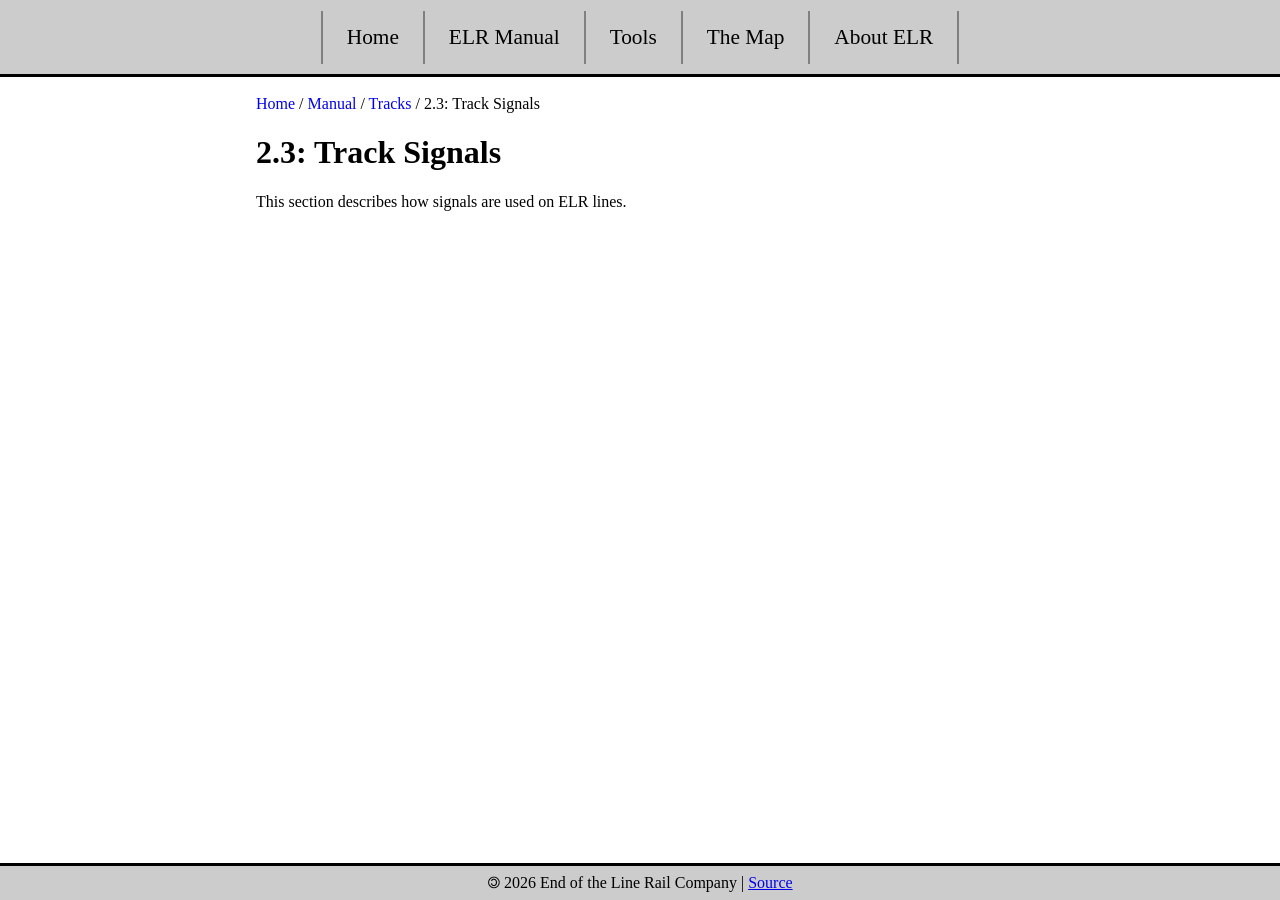
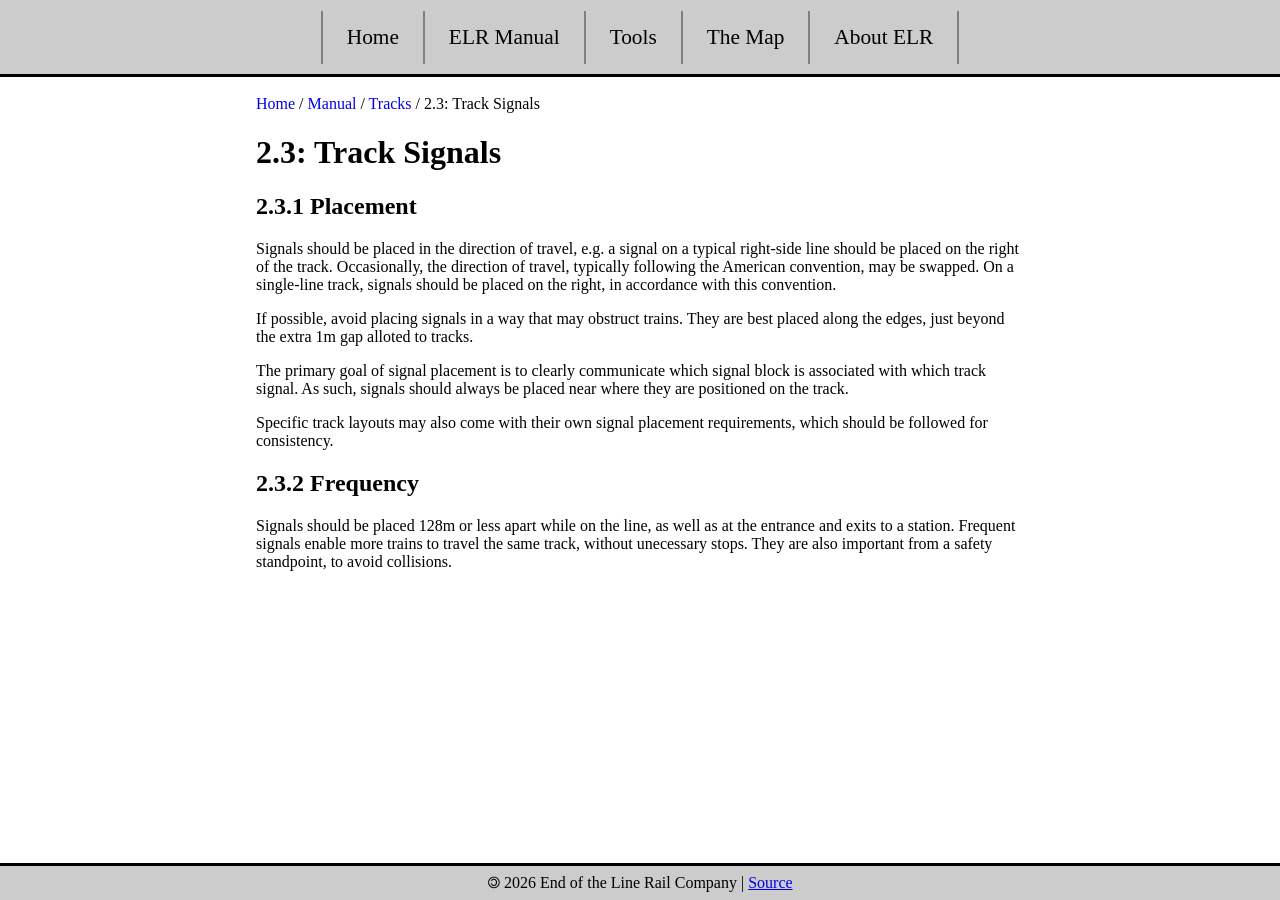
Before and after one commit to EndDragon438/End-Rail, a Jekyll site: the page built from site/manual/tracks/signals.md, in a window 1280 px wide. Built offline with Jekyll 4.4.1, drawn with Linux system fonts in a browser that asks for light colours; our own code applies the rules of GitHub Pages for plain Markdown files.

Commit message:
signals section

```diff
--- a/site/manual/tracks/signals.md
+++ b/site/manual/tracks/signals.md
@@ -1,3 +1,27 @@
 # 2.3: Track Signals
 
-This section describes how signals are used on ELR lines.
+## 2.3.1 Placement {#m-2.3.1}
+
+Signals should be placed in the direction of travel, e.g. a signal on a
+typical right-side line should be placed on the right of the track.
+Occasionally, the direction of travel, typically following the American
+convention, may be swapped. On a single-line track, signals should be
+placed on the right, in accordance with this convention.
+
+If possible, avoid placing signals in a way that may obstruct trains. They
+are best placed along the edges, just beyond the extra 1m gap alloted to
+tracks.
+
+The primary goal of signal placement is to clearly communicate which
+signal block is associated with which track signal. As such, signals
+should always be placed near where they are positioned on the track.
+
+Specific track layouts may also come with their own signal placement
+requirements, which should be followed for consistency.
+
+## 2.3.2 Frequency {#m-2.3.2}
+
+Signals should be placed 128m or less apart while on the line, as well as
+at the entrance and exits to a station. Frequent signals enable more
+trains to travel the same track, without unecessary stops. They are also
+important from a safety standpoint, to avoid collisions.
```
Also changed, not shown: site/manual/index.md (+1 -1 lines), site/manual/tracks/lines.md (+11 -4 lines), site/manual/trains/constraints.md (+1 -1 lines), README.md, site/manual/tracks/station_spacing.png.
